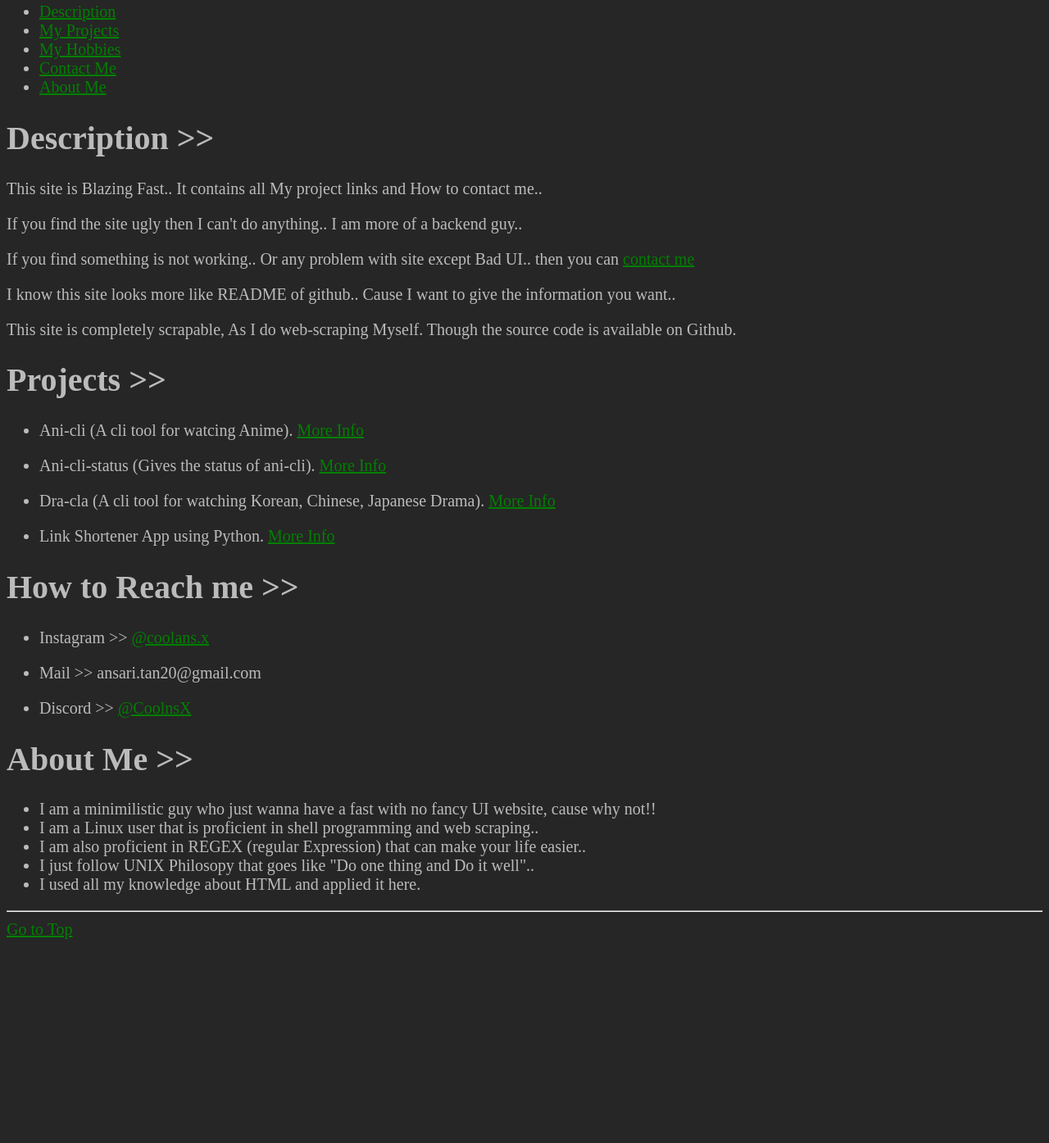
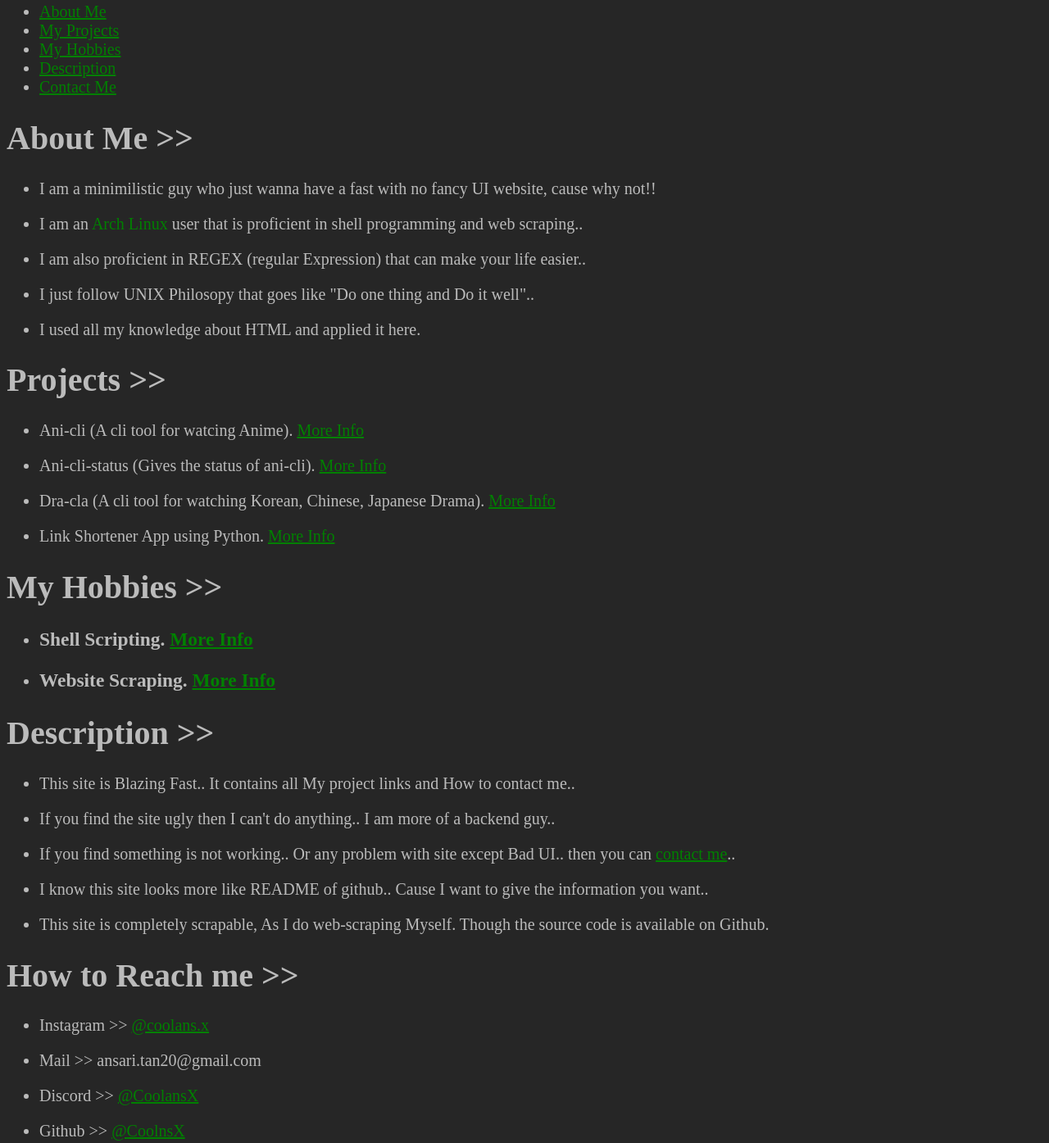
Before and after one commit to CoolnsX/CoolnsX.github.io, a plain HTML site: page index.html in a window 1280 px wide. Shown: the part 249-1644 px from the top of the page at 82% size. Before the commit the page ends 1403 px from the top, so only its background shows below. Drawn offline with Linux system fonts and the light colour scheme.

Commit message:
feat: add 2 more pages

```diff
--- a/index.html
+++ b/index.html
@@ -8,23 +8,24 @@
     <title>Welcome UWU</title>
 </head>
 <body style="background-color: rgba(0,0,0,0.85);color: rgb(187, 187, 187);font-size: 20px;">
-    <a id="top"></a>
-    <h1 style="text-align: center;text-decoration:double;font-size: 60px;">Hello World!!</h1>
+    <h1 id="top" style="text-align: center;text-decoration:double;font-size: 60px;">Hello World!!</h1>
     <hr>
     <h1>Contents >></h1>
     <ul>
-        <li><a href="#description" style="color:green;">Description</a></li>
+        <li><a href="#about" style="color:green;">About Me</a></li>
         <li><a href="#projects" style="color:green;">My Projects</a></li>
         <li><a href="#hobbies" style="color:green;">My Hobbies</a></li>
-        <li><a href="#about" style="color:green;">Contact Me</a></li>
-        <li><a href="#contact" style="color:green;">About Me</a></li>
+        <li><a href="#description" style="color:green;">Description</a></li>
+        <li><a href="#contact" style="color:green;">Contact Me</a></li>
     </ul>
-    <h1 id="description">Description >></h1>
-    <p>This site is Blazing Fast.. It contains all My project links and How to contact me..</p>
-    <p>If you find the site ugly then I can't do anything.. I am more of a backend guy..</p>
-    <p>If you find something is not working.. Or any problem with site except Bad UI.. then you can <a href="#contact" style="color:green;">contact me</a></p>
-    <p>I know this site looks more like README of github.. Cause I want to give the information you want..</p>
-    <p>This site is completely scrapable, As I do web-scraping Myself. Though the source code is available on Github.</p>
+    <h1 id="about">About Me >></h1>
+    <ul>
+        <li><p>I am a minimilistic guy who just wanna have a fast with no fancy UI website, cause why not!!</p></li>
+	<li><p>I am an <a href="https://archlinux.org" style="color:green;text-decoration:none;">Arch Linux</a> user that is proficient in shell programming and web scraping..</p></li>
+        <li><p>I am also proficient in REGEX (regular Expression) that can make your life easier..</p></li>
+        <li><p>I just follow UNIX Philosopy that goes like "Do one thing and Do it well"..</p></li>
+        <li><p>I used all my knowledge about HTML and applied it here.</p></li>
+    </ul>
     <h1 id="projects">Projects >></h1>
     <ul>
         <li><p>Ani-cli (A cli tool for watcing Anime). <a href="https://github.com/pystardust/ani-cli" style="color:green;">More Info</a></p></li>
@@ -32,19 +33,25 @@
         <li><p>Dra-cla (A cli tool for watching Korean, Chinese, Japanese Drama). <a href="https://github.com/CoolnsX/dra-cla" style="color:green;">More Info</a></p></li>
         <li><p>Link Shortener App using Python. <a href="https://github.com/CoolnsX/Link-Shortener-App" style="color:green;">More Info</a></p></li>
     </ul>
+    <h1 id="hobbies">My Hobbies >></h1>
+    <ul>
+	<li><h3>Shell Scripting. <a href="shell-scripting.html" style="color:green;">More Info</a></h3></li>
+	<li><h3>Website Scraping. <a href="web-scraping.html" style="color:green;">More Info</a></h3></li>
+    </ul>
+    <h1 id="description">Description >></h1>
+    <ul>
+	<li><p>This site is Blazing Fast.. It contains all My project links and How to contact me..</p></li>
+    	<li><p>If you find the site ugly then I can't do anything.. I am more of a backend guy..</p></li>
+    	<li><p>If you find something is not working.. Or any problem with site except Bad UI.. then you can <a href="#contact" style="color:green;">contact me</a>..</p></li>
+    	<li><p>I know this site looks more like README of github.. Cause I want to give the information you want..</p></li>
+    	<li><p>This site is completely scrapable, As I do web-scraping Myself. Though the source code is available on Github.</p></li>
+    </ul>
     <h1 id="contact">How to Reach me >></h1>
     <ul>
         <li><p>Instagram >> <a href="https://www.instagram.com/coolans.x" style="color:green;">@coolans.x</a></p></li>
         <li><p>Mail >> ansari.tan20@gmail.com</a></p></li>
-        <li><p>Discord >> <a href="" style="color:green;">@CoolnsX</a></p></li>
-    </ul>
-    <h1 id="about">About Me >></h1>
-    <ul>
-        <li>I am a minimilistic guy who just wanna have a fast with no fancy UI website, cause why not!!</li>
-        <li>I am a Linux user that is proficient in shell programming and web scraping..</li>
-        <li>I am also proficient in REGEX (regular Expression) that can make your life easier..</li>
-        <li>I just follow UNIX Philosopy that goes like "Do one thing and Do it well"..</li>
-        <li>I used all my knowledge about HTML and applied it here.</li>
+        <li><p>Discord >> <a href="https://discordapp.com/users/795922336368427030" style="color:green;">@CoolansX</a></p></li>
+	<li><p>Github >> <a href="https://github.com/CoolnsX" style="color:green;">@CoolnsX</a></p></li>
     </ul>
     <hr>
     <a href="#top" style="color:green;">Go to Top</a>
```
Also changed, not shown: shell-scripting.html (added, +18 -0 lines), web-scraping.html (added, +17 -0 lines).
